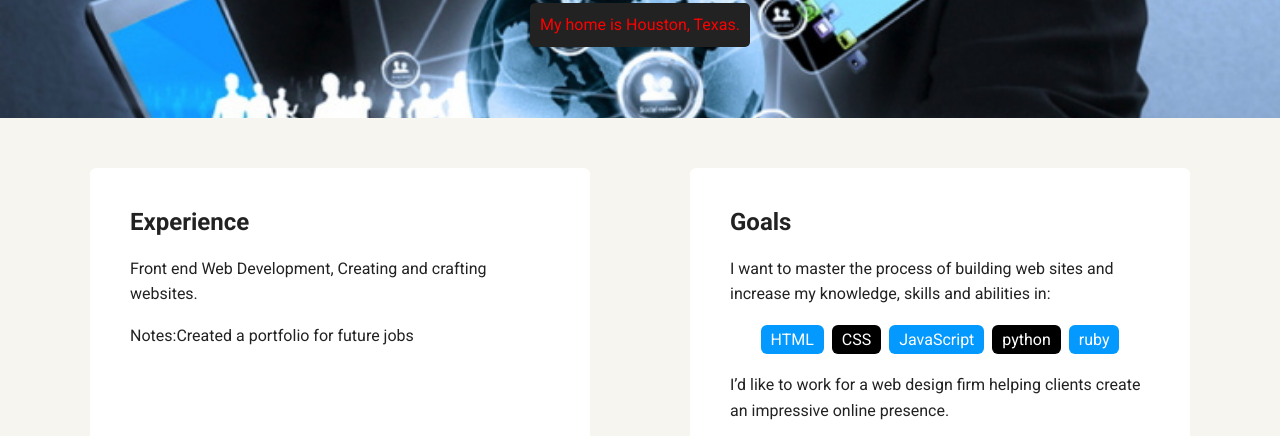
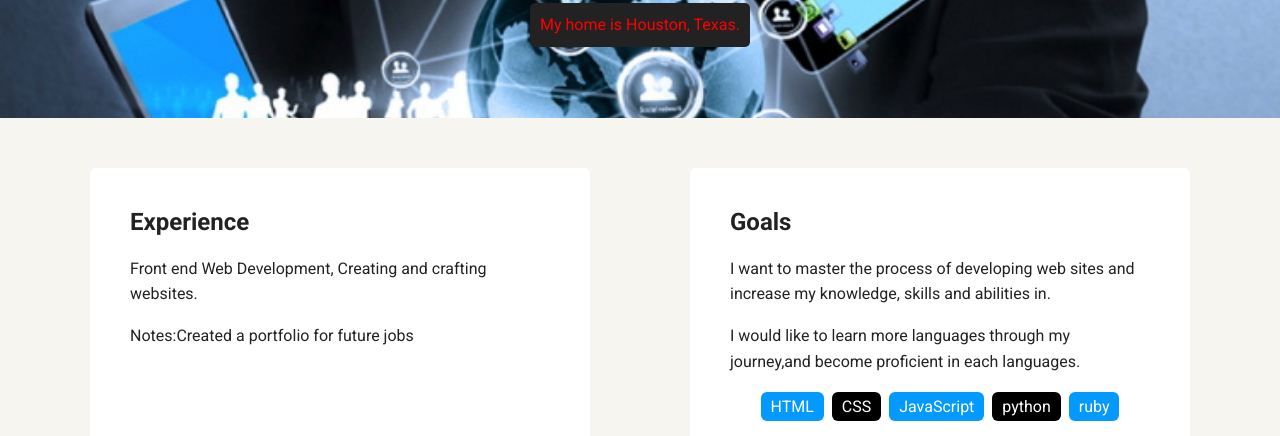
Before and after one commit to dennissmirnov93/My-personal-page, a plain HTML site: page my personal page/index.html in a window 1280 px wide. Shown: the part 352-788 px from the top of the page. Drawn offline with Linux system fonts and the light colour scheme; a web font is replaced by a local one.

Commit message:
Update index.html
The edited version.

```diff
--- a/my personal page/index.html
+++ b/my personal page/index.html
@@ -30,13 +30,13 @@
         <div class="card">
             <h2>Experience</h2>
             <p>Front end Web Development, Creating and crafting websites.</p>
-            </p>
             <p>Notes:Created a portfolio for future jobs</p>
         </div>
 
         <div class="card">
             <h2>Goals</h2>
-            <p>I want to master the process of building web sites and increase my knowledge, skills and abilities in:</p>
+            <p>I want to master the process of developing web sites and increase my knowledge, skills and abilities in.</p>
+            <p>I would like to learn more languages through my journey,and become proficient in each languages.</p>
             <ul class="skills">
                 <li>HTML</li>
                 <li>CSS</li>
```
